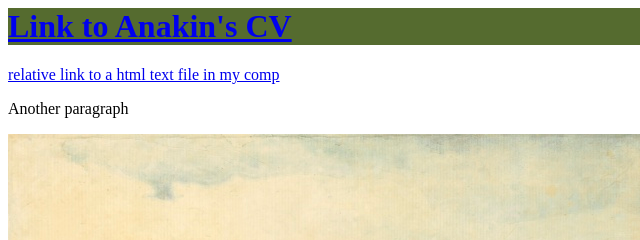
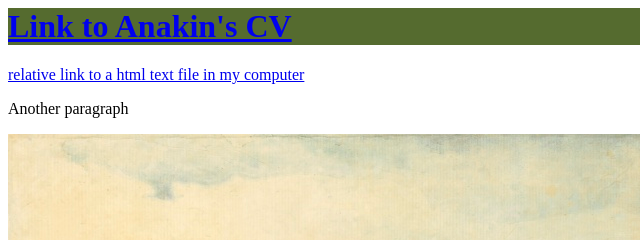
Before and after one commit to LenkaIaco/LenkaIaco.github.io, a plain HTML site: page 9Nov2022MyFirstAppCamp.html in a window 1280 px wide. Shown: the top 240 px of the page, 0-640 px from the left. Drawn offline with Linux system fonts and the light colour scheme.

Commit message:
testing changes show in git after each file save

```diff
--- a/9Nov2022MyFirstAppCamp.html
+++ b/9Nov2022MyFirstAppCamp.html
@@ -1,4 +1,5 @@
 <html>
+
 <head>
     <!-- GITHUB - CLONING existing github repositories (e.g. vscode repository containing ALL versions of the source code:
             upper-left green button Code - section Clone: DONT CLICK download ZIP; instead click OPEN WITH GITHUB DESKTOP - choose a folder on your comp - the source code will be
@@ -8,8 +9,10 @@
             URL link  in the HTTPS SECTION (not SSH) (https://github.com/LenkaIaco/LenkaIaco.github.io.git). Go to your desktop github app and open Settings - Remote, and change the pre-defined url link into the copied one.
         Result: paste lenkaiaco.github.io in your wen browser and you will see your published website. If you have several html documents in your repository, you can view them by adding /filename.html to the address, eg
         lenkaiaco.github.io/about.html : the part before / is the main domain name and it can contain as many html files as needed. -->
-                        <title>Title of website</title> <!-- title of the opened cardin web browser, containing this file. The title will appear in card menu bar, on your card -->
-        <meta charset="utf-8">   <!-- character set. All writing characters(e.g. alphabet) are encoded into a group number combinations, unique to the concrete CHARSET. In the end they get translated to unique sequences of 0s and 1s (number codes that are executable by the computer). Each character has its own number, unique to the CHARSET.
+    <title>Title of website</title>
+    <!-- title of the opened cardin web browser, containing this file. The title will appear in card menu bar, on your card -->
+    <meta charset="utf-8">
+    <!-- character set. All writing characters(e.g. alphabet) are encoded into a group number combinations, unique to the concrete CHARSET. In the end they get translated to unique sequences of 0s and 1s (number codes that are executable by the computer). Each character has its own number, unique to the CHARSET.
         UTF-8 is recommended to be used when programming as is very widespread. Its important to use the SAME encoding at every part of your website; once selected, use UTF all the way through until the website is finished. -->
     <style>
         /* <style> tag indicates that the code within is written in CSS not HTML anymore. So the program recognises it correctly.
@@ -17,10 +20,13 @@
                 and save it with ending .css - that means this text file contains CSS rules, and can be recognised as a CSS file when opened in VisualStudioCode
                 If you have the same html element styled in your css file and styled in your HTML file via style tag, the style tag in HTML overrides the CSS file styling. However,
                 for orientation and efficiency purposes it is better to put all the css styling into css.*/
-            h1{background-color: darkolivegreen;}
+        h1 {
+            background-color: darkolivegreen;
+        }
     </style>
 
-        <link rel="stylesheet" href="style1.css"><!-- to link a separate CSS file to your html file, refer to it with the <link> tag as seen here.
+    <link rel="stylesheet" href="style1.css">
+    <!-- to link a separate CSS file to your html file, refer to it with the <link> tag as seen here.
             Relative address: Our css file is saved in the same folder as our HTML file, therefore we refer to only the file name in the "address part"; the address path to the CSS file is same as the path of this HTML file
             If the css file is in a folder "css" next to the html file on the computer, but they have the same parent folder, use still relative address, only enriched by the one extra folder that is different
             in the address path of your CSS file, compared to the HTML file's address path: "styles/style.css"
@@ -30,13 +36,15 @@
             Absolute address of this file in the folder(if inserted as a web browser's address, you can preview how your website will look like once it is on the web. Btw, the main purpose of browsers is to display htmls files.): file:///C:/laragon/www/adventure/MyFirstAppCampNov2022/9Nov2022MyFirstAppCamp.html
 
         <link rel="stylesheet" href="second.css">   you can refer to multiple css files in your html file. If you style the same html tag with the same property in both files, the second rule in the second file will override the first; as the code is being read and executed line by line, from top to bottom, in the htm, file.-->
+
 <body>
     <h1>
-    <a href="index.html">Link to Anakin's CV</a>
+        <a href="index.html">Link to Anakin's CV </a>
     </h1>
-<a href="about.html">relative link to a html text file in my comp</a>
+    <a href="about.html">relative link to a html text file in my computer</a>
     <p>Another paragraph</p>
     <img src="hk0860-1415-web.jpg" alt="">
 </body>
 </head>
+
 </html>
```
Lines whose indentation alone changed are shown as unchanged.
